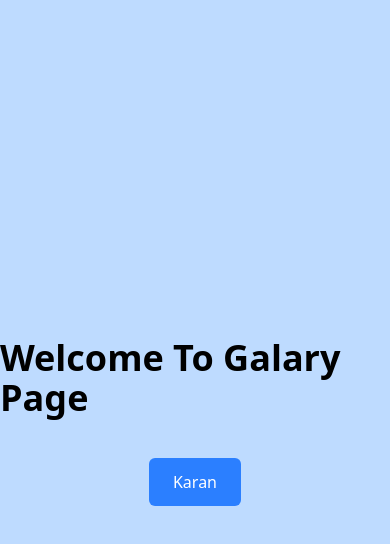
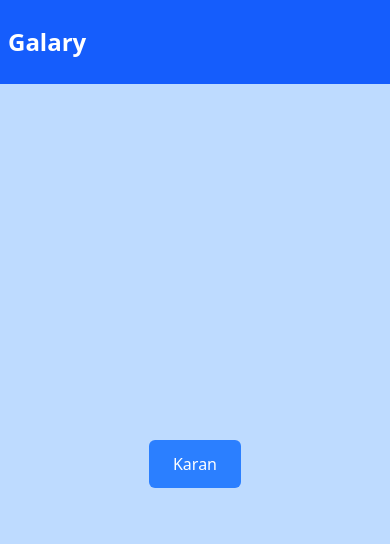
Before and after one commit to imksh/pages, a React (Vite) app: page /galary in a window 390 px wide. Shown: the top 544 px of the page. Built offline with nearby package versions, Linux system fonts and the light colour scheme.

Commit message:
responsiveness fixed

```diff
--- a/src/pages/Galary.jsx
+++ b/src/pages/Galary.jsx
@@ -5,11 +5,16 @@ const Galary = () => {
   const navigate = useNavigate();
 
   return (
-    <div className="min-h-screen w-screen flex flex-col items-center justify-center bg-blue-200">
-      <h1 className="text-4xl font-bold mb-10">Welcome To Galary Page</h1>
+    <div>
+      <div className="bg-blue-600 text-white h-[10vh] w-full fixed top-0 left-0 flex items-center px-2 lg:px-10 justify-between">
+        <div className="flex gap-3 items-center">
+          <h1 className="text-2xl lg:text-3xl font-bold">Galary</h1>
+        </div>
+        <p className="hidden lg:block font-bold"></p>
+      </div>
 
+      <div className="min-h-[90dvh] mt-[10vh] w-screen flex flex-col items-center justify-center bg-blue-200">
         <div className="flex flex-col gap-5">
-
           <button
             onClick={() => navigate("/galary/karan-galary")}
             className="px-6 py-3 bg-blue-500 text-white rounded-md cursor-pointer"
@@ -18,6 +23,7 @@ const Galary = () => {
           </button>
         </div>
       </div>
+    </div>
   );
 };
 
--- a/src/pages/Home.jsx
+++ b/src/pages/Home.jsx
@@ -8,12 +8,12 @@ const Home = () => {
 
   return (
     <div>
-      <div className="bg-blue-600 text-white h-[10vh] w-full fixed top-0 left-0 flex items-center px-10 justify-between">
+      <div className="bg-blue-600 text-white h-[10vh] w-full fixed top-0 left-0 flex items-center px-2 lg:px-10 justify-between">
         <div className="flex gap-3 items-center">
-          <Lottie animationData={infinity} loop={true} className="w-16" />
-          <h1 className="text-3xl font-bold">Pages</h1>
+          <Lottie animationData={infinity} loop={true} className="w-12 lg:w-16" />
+          <h1 className="text-2xl lg:text-3xl font-bold">Pages</h1>
         </div>
-        <p className="font-bold">A Collection of Works</p>
+        <p className="hidden lg:block font-bold">A Collection of Works</p>
       </div>
       <div className="min-h-[90dvh] w-screen flex flex-col items-center justify-center bg-blue-200 mt-[10vh]">
         <div className="flex flex-col gap-5">
```
Lines whose indentation alone changed are shown as unchanged.
